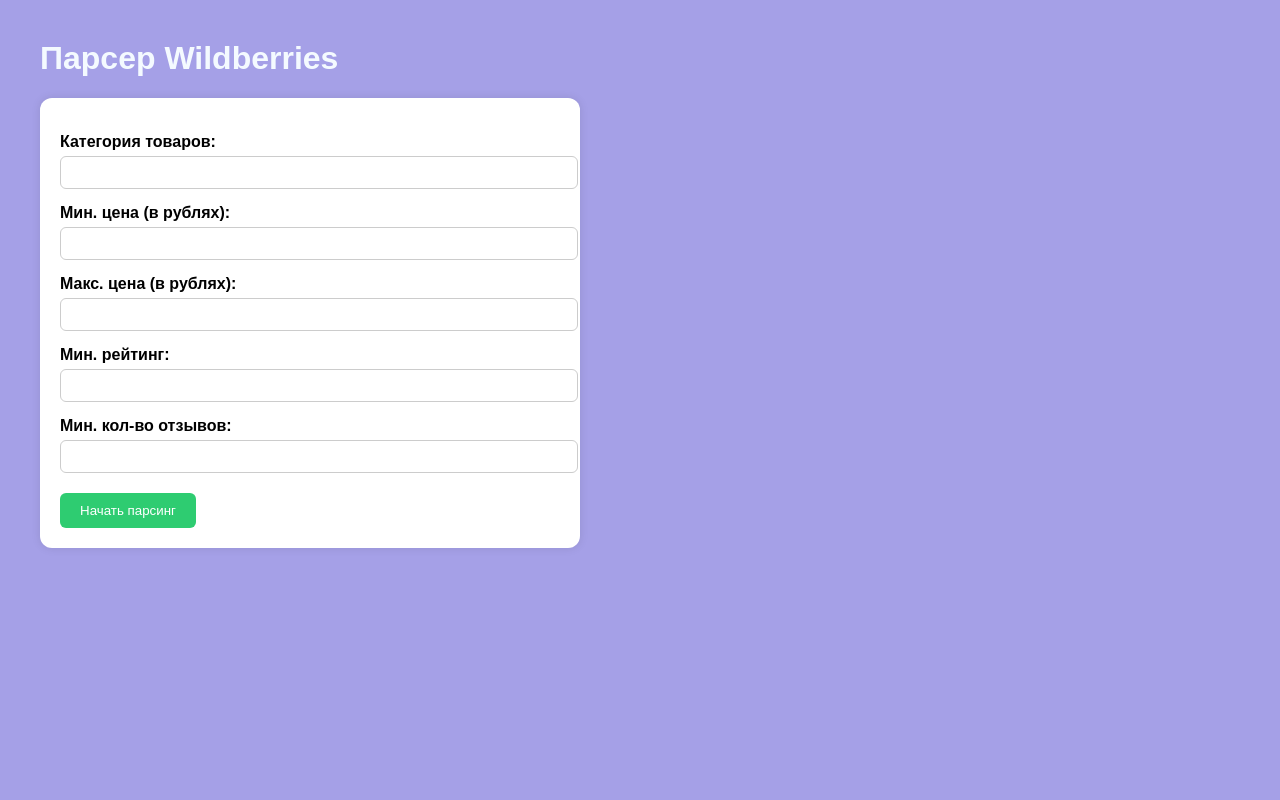
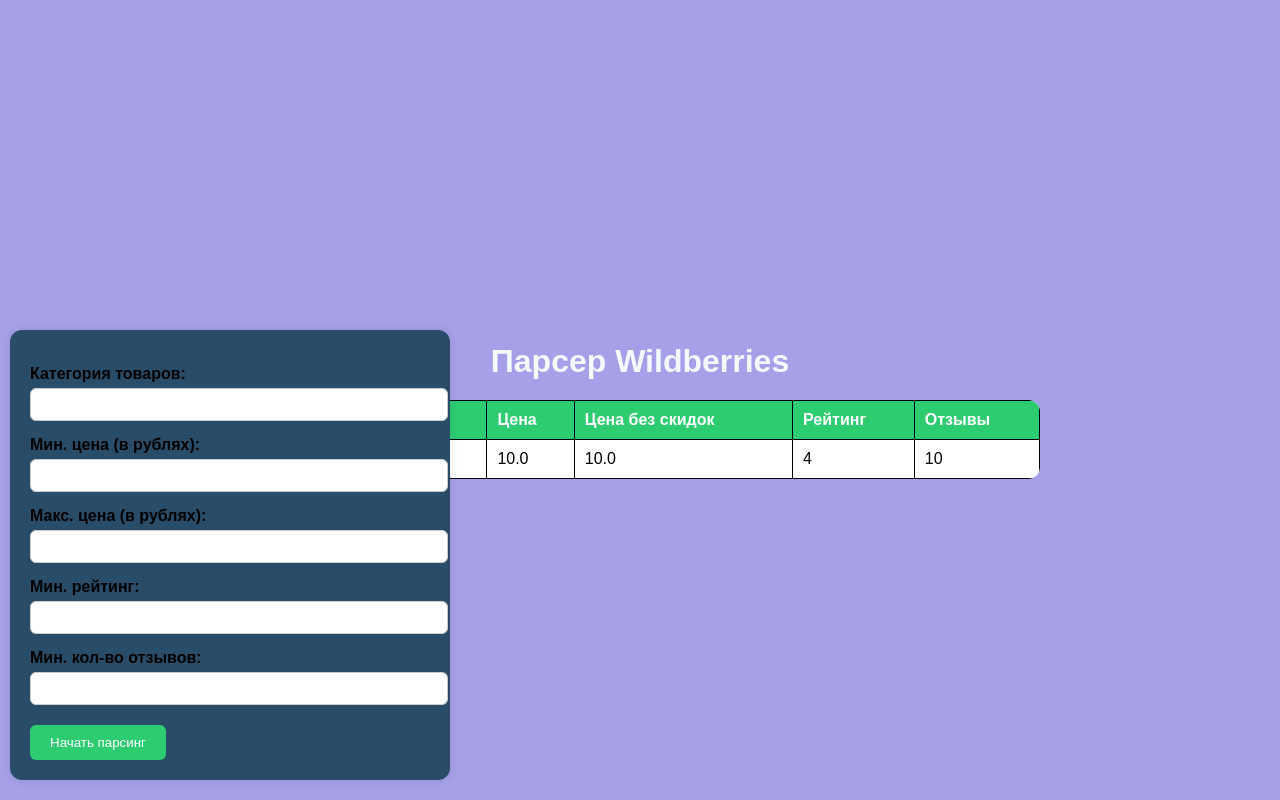
Before and after one commit to ReptiloidAnunak/wildberries_pars_app, a Django app: template templates/products_page.html in a window 1280 px wide. Run offline with Django 5.2, Linux system fonts and the light colour scheme; the template is opened without the code that fills it: values that come from a table or form of the project are taken from there, others are empty; tables that the repository leaves empty hold one stand-in row (values such as "Sample post").

Commit message:
READY: basic table and parsers interface

```diff
--- a/templates/products_page.html
+++ b/templates/products_page.html
@@ -1,32 +1,66 @@
+
 <!DOCTYPE html>
 <html lang="ru">
 <head>
-    <meta charset="UTF-8">
-    <meta http-equiv="X-UA-Compatible" content="IE=edge">
+    <meta charset="UTF-8" />
+    <meta http-equiv="X-UA-Compatible" content="IE=edge" />
     <title>Wildberries Parser</title>
-    <meta name="viewport" content="width=device-width, initial-scale=1.0">
+    <meta name="viewport" content="width=device-width, initial-scale=1.0" />
     <style>
+
         body {
             font-family: Arial, sans-serif;
-            margin: 40px;
-            background-color:rgb(165, 160, 231);
+            margin: 0;
+            background-color: rgb(165, 160, 231);
+            display: flex;
+            justify-content: center;
+            align-items: center;
+            flex-direction: column;
+            min-height: 100vh;
         }
+
         h1 {
-            color:rgb(244, 250, 255);
+            color: rgb(244, 250, 255);
+            margin-bottom: 20px;
         }
+
+        .container {
+            width: 100%;
+            max-width: 800px;
+            display: flex;
+            flex-direction: column;
+            align-items: center;
+        }
+
+        .parser_input {
+            position: fixed;
+            bottom: 20px;
+            left: 10px;
+            width: 400px;
+            max-width: 90%;
+            background: rgb(41, 76, 105);
+            padding: 20px;
+            border-radius: 12px;
+            box-shadow: 0 0 10px rgba(0,0,0,0.1);
+            z-index: 1000;
+        }
+
 
         form {
             background: #fff;
             padding: 20px;
             border-radius: 12px;
-            max-width: 500px;
+            width: 100%;
             box-shadow: 0 0 10px rgba(0,0,0,0.1);
+            margin-top: 30px;
         }
+
         label {
             display: block;
             margin-top: 15px;
             font-weight: bold;
         }
+
         input[type="text"],
         input[type="number"] {
             width: 100%;
@@ -47,30 +81,80 @@
         input[type="submit"]:hover {
             background-color: #27ae60;
         }
+        table {
+            border-collapse: collapse;
+            width: 100%;
+            background-color: #fff;
+            border-radius: 12px;
+            overflow: hidden;
+        }
+        th, td {
+            border: 1px solid black;
+            padding: 10px;
+            text-align: left;
+        }
+        th {
+            background-color: #2ecc71;
+            color: white;
+        }
+        tr:hover {
+            background-color: #f2f2f2;
+        }
     </style>
 </head>
 <body>
 
+    <div class="container">
         <h1>Парсер Wildberries</h1>
 
-    <form action="/api/products/" method="post">
+        <table>
+            <thead>
+                <tr>
+                    <th>ID</th>
+                    <th>Название</th>
+                    <th>Цена</th>
+                    <th>Цена без скидок</th>
+                    <th>Рейтинг</th>
+                    <th>Отзывы</th>
+                </tr>
+            </thead>
+            <tbody>
+                {% for product in products %}
+                    <tr>
+                        <td>{{ product.id }}</td>
+                        <td>{{ product.title }}</td>
+                        <td>{{ product.price }}</td>
+                        <td>{{ product.price_original }}</td>
+                        <td>{{ product.rating }}</td>
+                        <td>{{ product.review_amount }}</td>
+                    </tr>
+                {% empty %}
+                    <tr>
+                        <td colspan="6" style="text-align:center;">Нет товаров в БД</td>
+                    </tr>
+                {% endfor %}
+            </tbody>
+        </table>
+
+        <form class="parser_input" action="/api/products/" method="post">
             <label for="category_name">Категория товаров:</label>
-        <input type="text" id="category_name" name="category_name">
+            <input type="text" id="category_name" name="category_name" />
 
             <label for="price_min">Мин. цена (в рублях):</label>
-        <input type="number" id="price_min" name="price_min" min="0">
+            <input type="number" id="price_min" name="price_min" min="0" />
 
             <label for="price_max">Макс. цена (в рублях):</label>
-        <input type="number" id="price_max" name="price_max" min="0">
+            <input type="number" id="price_max" name="price_max" min="0" />
 
             <label for="rating">Мин. рейтинг:</label>
-        <input type="number" id="rating" name="rating" min="0" max="5" step="0.1">
+            <input type="number" id="rating" name="rating" min="0" max="5" step="0.1" />
 
             <label for="review">Мин. кол-во отзывов:</label>
-        <input type="number" id="review" name="review" min="0" max="5" step="0.1">
+            <input type="number" id="review" name="review" min="0" />
 
-        <input type="submit" value="Начать парсинг">
+            <input type="submit" value="Начать парсинг" />
         </form>
+    </div>
 
 </body>
 </html>
```
Also changed, not shown: product/views.py (+4 -3 lines). Lines whose indentation alone changed are shown as unchanged.
